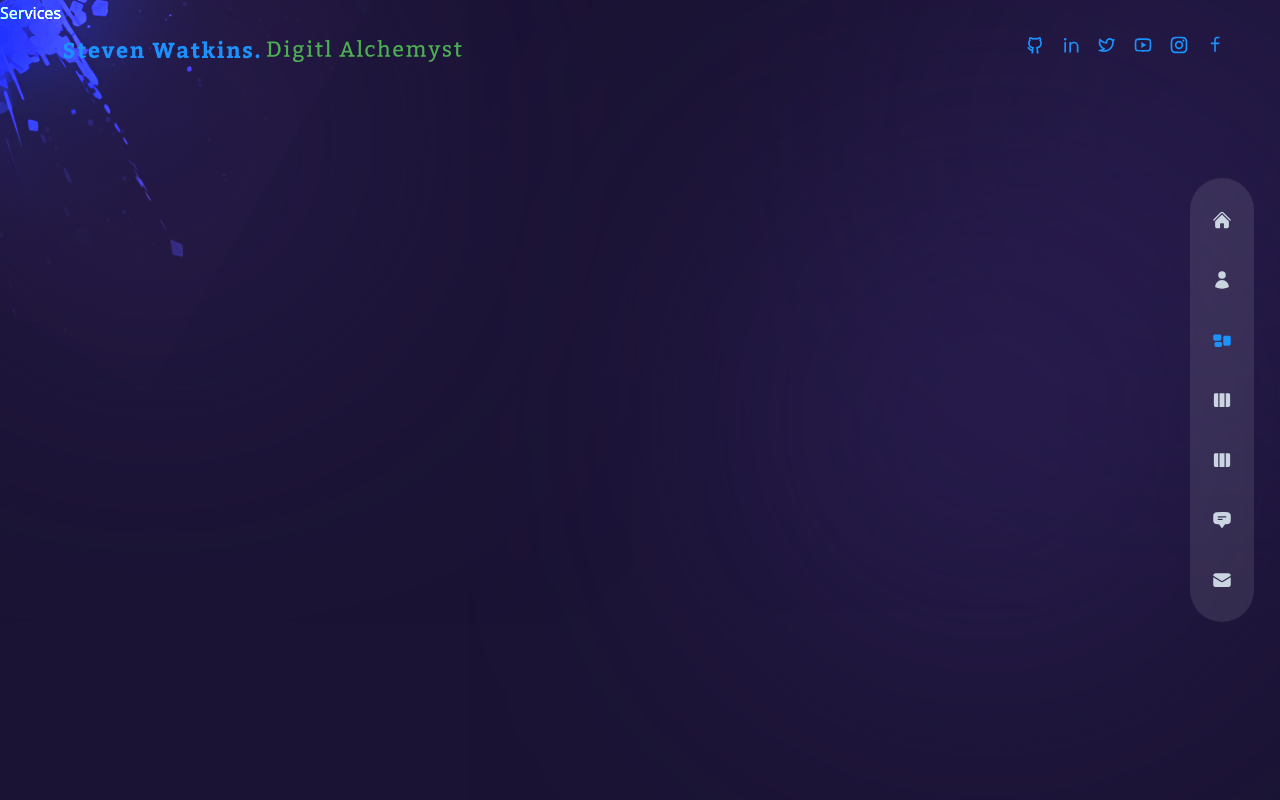
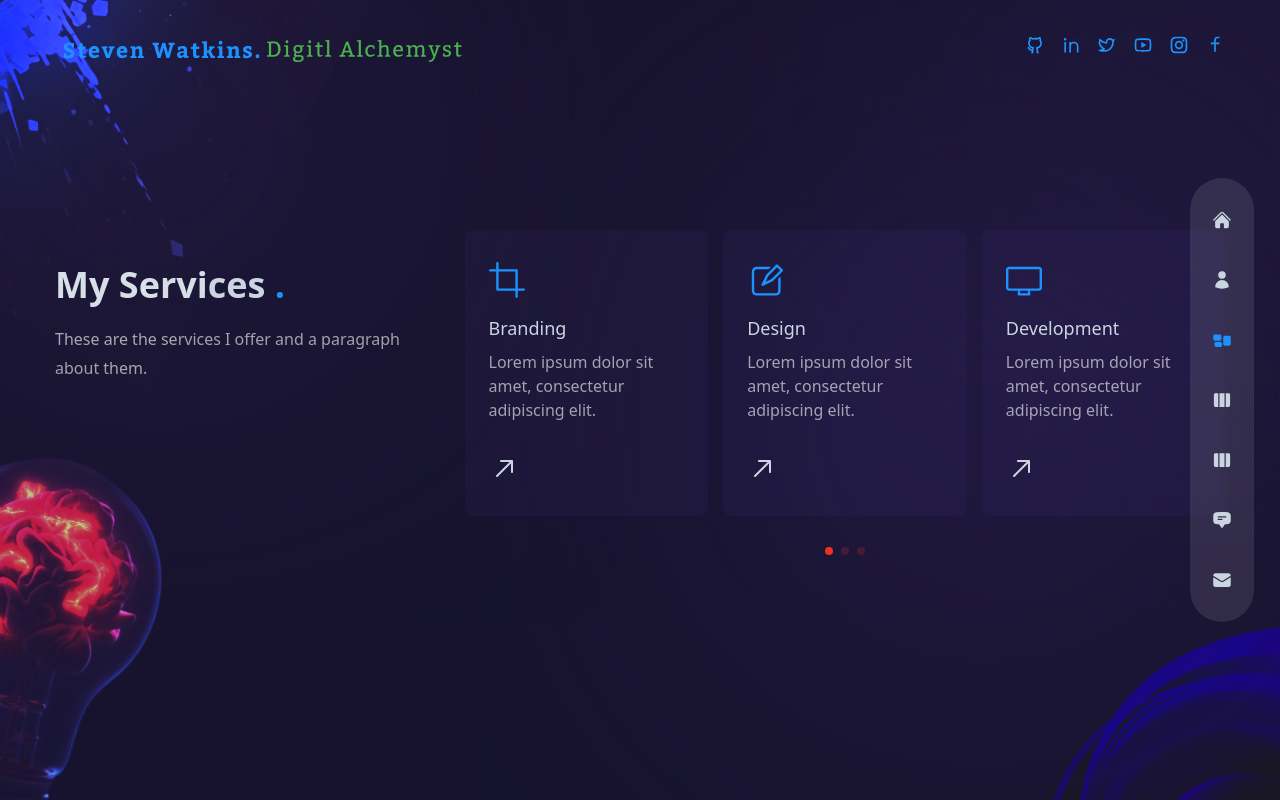
Before and after one commit to Digitl-Alchemyst/digitl-alchemyst-portfolio, a Next.js app: page /services in a window 1280 px wide. Built offline with nearby package versions, Linux system fonts and the light colour scheme.

Commit message:
Services Layout

```diff
--- a/package.json
+++ b/package.json
@@ -20,7 +20,7 @@
     "tsparticles": "^2.11.1",
     "react-tsparticles": "^2.11.0",
     "framer-motion": "^10.15.0",
-    "swiper": "^10.1.0",
+    "swiper": "^9.4.0",
     "tailwindcss": "^3.3.3",
     "tailwind-scrollbar": "^3.0.4",
     "autoprefixer": "^10.4.14",
--- a/src/components/Bulb.js
+++ b/src/components/Bulb.js
@@ -1,5 +1,17 @@
+import Image from 'next/image';
+
 const Bulb = () => {
-  return <div>Bulb</div>;
+  return (
+    <div>
+      <Image
+        src="/bulb.png"
+        width={260}
+        height={200}
+        alt=''
+        className='absolute -bottom-12 -left-26 z-10 w-[200px] rotate-12 animate-pulse mix-blend-color-dodge duration-75 xl:w-[260px]'
+      />
+    </div>
+  );
 };
 
 export default Bulb;
--- a/src/components/ServiceSlider.js
+++ b/src/components/ServiceSlider.js
@@ -1,5 +1,19 @@
+import {
+  RxCrop,
+  RxPencil2,
+  RxDesktop,
+  RxReader,
+  RxRocket,
+  RxArrowTopRight,
+} from 'react-icons/rx';
+import { Swiper, SwiperSlide } from 'swiper/react';
+import { FreeMode, Pagination } from 'swiper';
+import 'swiper/css';
+import 'swiper/css/free-mode';
+import 'swiper/css/pagination';
+
 // data
-const serviceData = [
+export const serviceData = [
   {
     icon: <RxCrop />,
     title: 'Branding',
@@ -27,8 +41,49 @@ const serviceData = [
   },
 ];
 
+
+
 const ServiceSlider = () => {
-  return <div>Service Slider</div>;
+  return (
+    <Swiper
+      breakpoints={{
+        320: {
+          slidesPerView: 1,
+          spaceBetween: 15,
+        },
+        640: {
+          slidesPerView: 3,
+          spaceBetween: 15,
+        },
+      }}
+      freeMode={true}
+      pagination={{
+        clickable: true,
+      }}
+      modules={[FreeMode, Pagination]}
+      className='h-[240px] sm:h-[340px]'
+    >
+      {serviceData.map((item, index) => {
+        return (
+          <SwiperSlide key={index}>
+            <div className='bg-[rgba(65,47,123,0.15)] h-max rounded-lg px-6 py-8 flex sm:flex-col gap-x-6 sm:gap-x-0 group cursor-pointer hover:bg-[rgba(89,65,169,0.15)] transition-all duration-300'>
+              {/* Icon */}
+              <div className='text-4xl text-accent mb-4'>{item.icon}</div>
+              {/* Title & Description */}
+              <div className='mb-8'>
+                <div className='mb-2 text-lg'>{item.title}</div>
+                <p className='max-w-[350px] leading-normal'>{item.description}</p>
+              </div>
+              {/* Arrow */}
+              <div className='text-3xl'>
+                <RxArrowTopRight className='group-hover:rotate-45 group-hover:text-accent2 transition-all duration-300'/>
+              </div>
+            </div>
+          </SwiperSlide>
+        );
+      })}
+    </Swiper>
+  );
 };
 
 export default ServiceSlider;
--- a/src/pages/services/index.js
+++ b/src/pages/services/index.js
@@ -1,5 +1,51 @@
+import ServiceSlider from '@/c/ServiceSlider';
+import Bulb from '@/c/Bulb';
+import Circles from '@/c/Circles';
+import { motion } from 'framer-motion';
+import { fadeIn } from '#/variants';
+
 const Services = () => {
-  return <div>Services</div>;
+  return (
+    <div className='flex h-full items-center bg-primary/30 py-36'>
+      <Circles />
+      <div className='container mx-auto'>
+        <div className='flex flex-col gap-x-8 xl:flex-row'>
+          {/* Text  */}
+          <div className='mb-4 flex flex-col text-center lg:text-left xl:mb-0 xl:w-[30vw]'>
+            <motion.h2
+              variants={fadeIn('up', 0.2)}
+              initial='hidden'
+              animate='show'
+              exit='hidden'
+              className='h2 xl:mt-8'
+            >
+              My Services <span className='text-accent'>.</span>
+            </motion.h2>
+            <motion.p
+              variants={fadeIn('up', 0.4)}
+              initial='hidden'
+              animate='show'
+              exit='hidden'
+              className='mx-auto mb-4 max-w-[400px] lg:mx-0'
+            >
+              These are the services I offer and a paragraph about them.
+            </motion.p>
+          </div>
+          <motion.div
+            variants={fadeIn('down', 0.6)}
+            initial='hidden'
+            animate='show'
+            exit='hidden'
+            className='w-full xl:max-w-[65%]'
+          >
+            {/* Slider  */}
+            <ServiceSlider />
+          </motion.div>
+        </div>
+      </div>
+      <Bulb />
+    </div>
+  );
 };
 
 export default Services;
```
Also changed, not shown: 1 other file (tests, documents, lock files or other folders).
